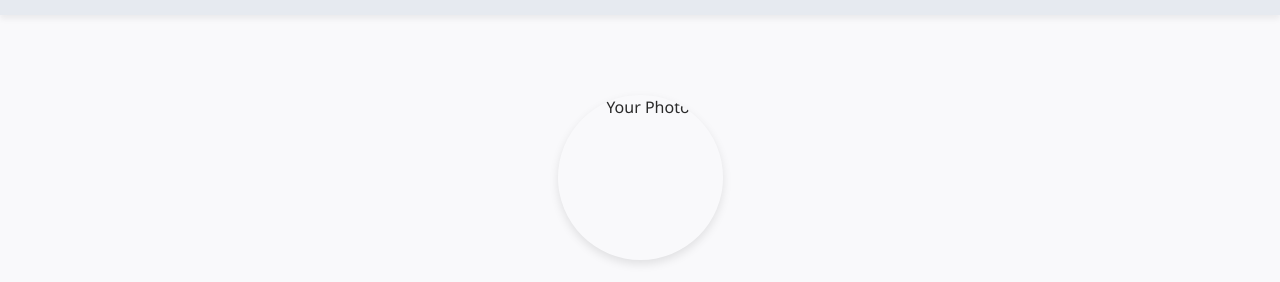
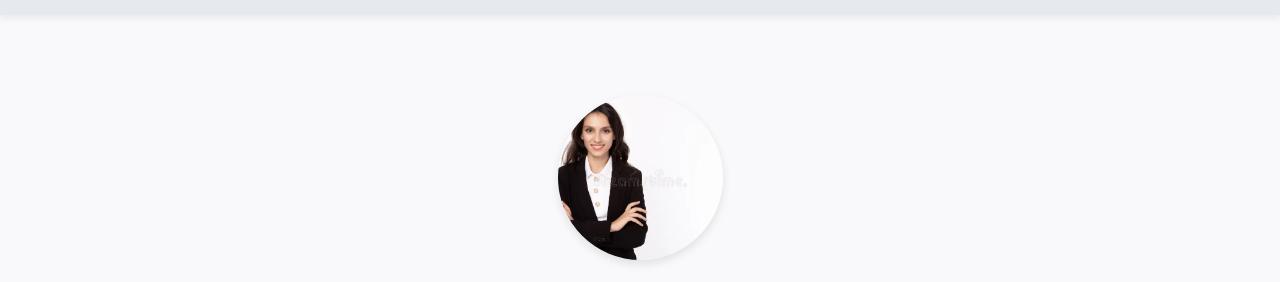
Before and after one commit to kanishka2307/kanishka_portfolio, a plain HTML site: page index.html in a window 1280 px wide. Shown: the part 67-349 px from the top of the page. Drawn offline with Linux system fonts and the light colour scheme.

Commit message:
Initial commit

```diff
--- a/index.html
+++ b/index.html
@@ -18,7 +18,7 @@
     </nav>
   </header>
   <section id="home" class="section home">
-    <img src="C:\Users\Kanishka\OneDrive\Desktop\html\kani textile.html\profile.jpg" alt="Your Photo" class="profile-pic">
+    <img src="kani.jpg" alt="Your Photo" class="profile-pic">
     <h2>Hello, I’m <span class="highlight">Kanishka.E</span></h2>
     <p>Passionate Civil Engineer focused on sustainable structural design and efficient project execution.</p>
 
```
